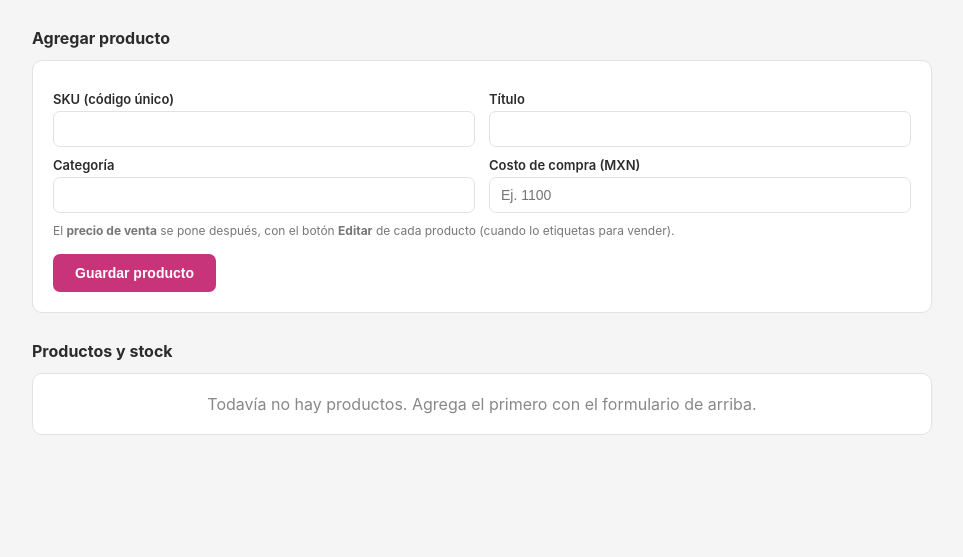
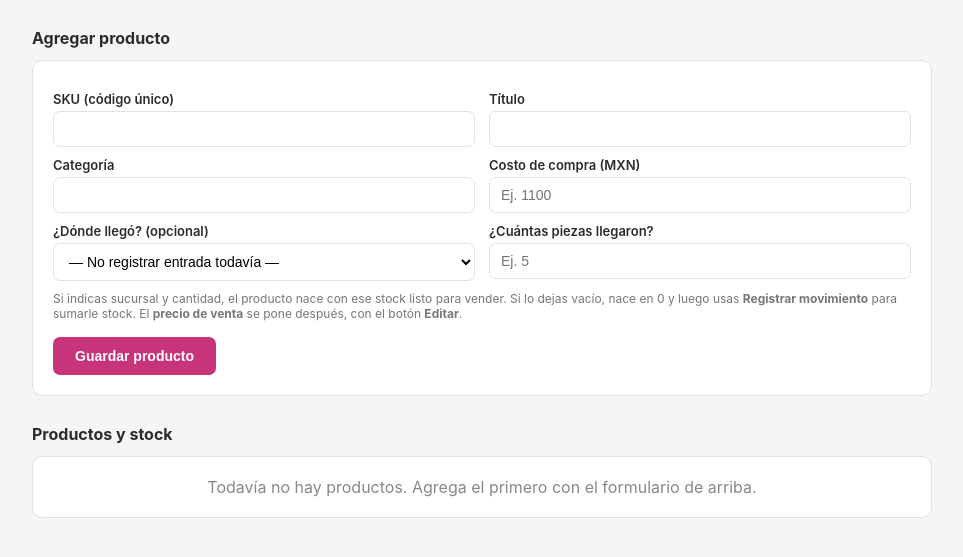
Before and after one commit to yuvalbaryosefp-alt/isha-wear-pos, a FastAPI app: template templates/index.html in a window 1280 px wide. Shown: the part 94-651 px from the top of the page, without its empty margins (158-1121 px from the left). Run offline with FastAPI, Linux system fonts and the light colour scheme; the template is opened without the code that fills it, so the values that code supplies are empty.

Commit message:
Permitir registrar stock inicial al mismo tiempo que se da de alta un producto
Antes había que crear el producto (nacía con stock 0) y luego ir
aparte a "Registrar movimiento" para sumarle piezas — confundía,
sobre todo pensando en el conteo físico repetido cientos de veces.
Ahora el formulario "Agregar producto" tiene campos opcionales de
sucursal y cantidad; si se llenan, el producto nace con ese stock
listo para vender y queda registrado como un movimiento de entrada.

```diff
--- a/app/main.py
+++ b/app/main.py
@@ -293,9 +293,13 @@ def crear_producto(
     titulo: str = Form(...),
     categoria: str = Form(""),
     costo: str = Form(""),
+    sucursal_inicial: str = Form(""),   # opcional: dónde llegó la mercancía
+    cantidad_inicial: str = Form(""),   # opcional: cuántas piezas llegaron
 ):
     """Da de alta un producto (momento de compra) y le crea stock en 0 en cada sucursal.
 
+    Si se indica sucursal + cantidad inicial, además registra esa entrada de una
+    vez (mismo efecto que ir después a "Registrar movimiento" → Entrada).
     El precio de venta NO se pide aquí: se define después con el botón Editar.
     """
     # Limpia los textos (quita espacios sobrantes).
@@ -305,6 +309,13 @@ def crear_producto(
 
     # Convierte el costo a número (None si viene vacío o mal escrito).
     costo_valor = parsear_dinero(costo)
+
+    # La cantidad inicial es opcional: si viene vacía o es 0, no se registra entrada.
+    try:
+        cantidad_inicial_num = int(cantidad_inicial.strip()) if cantidad_inicial.strip() else 0
+    except ValueError:
+        cantidad_inicial_num = 0
+    sucursal_inicial_id = int(sucursal_inicial) if sucursal_inicial.strip() else None
 
     try:
         # Todo dentro de una transacción: o se guarda todo, o nada.
@@ -322,10 +333,23 @@ def crear_producto(
             )).scalars().all()
 
             for suc_id in sucursal_ids:
+                # Si esta es la sucursal donde llegó la mercancía, ya nace con
+                # esa cantidad; las demás sucursales nacen en 0, como siempre.
+                cantidad_inicial_suc = (
+                    cantidad_inicial_num if suc_id == sucursal_inicial_id else 0
+                )
                 conn.execute(text(
                     "INSERT INTO stock (producto_id, sucursal_id, cantidad) "
-                    "VALUES (:producto_id, :sucursal_id, 0)"
-                ), {"producto_id": nuevo_id, "sucursal_id": suc_id})
+                    "VALUES (:producto_id, :sucursal_id, :cantidad)"
+                ), {"producto_id": nuevo_id, "sucursal_id": suc_id, "cantidad": cantidad_inicial_suc})
+
+            # Si hubo cantidad inicial, deja rastro en el historial de movimientos
+            # (igual que una entrada normal), para que quede trazable.
+            if sucursal_inicial_id is not None and cantidad_inicial_num > 0:
+                conn.execute(text(
+                    "INSERT INTO movimientos (producto_id, sucursal_id, tipo, delta, motivo) "
+                    "VALUES (:p, :s, 'entrada', :delta, 'alta inicial del producto')"
+                ), {"p": nuevo_id, "s": sucursal_inicial_id, "delta": cantidad_inicial_num})
 
     except IntegrityError:
         # Pasa si el SKU ya existe (regla UNIQUE). Avisamos sin romper.
--- a/templates/index.html
+++ b/templates/index.html
@@ -38,9 +38,25 @@
           <input type="text" id="costo" name="costo" placeholder="Ej. 1100">
         </div>
       </div>
+      <div class="fila-form">
+        <div>
+          <label for="sucursal_inicial">¿Dónde llegó? (opcional)</label>
+          <select id="sucursal_inicial" name="sucursal_inicial">
+            <option value="">— No registrar entrada todavía —</option>
+            {% for s in sucursales %}
+              <option value="{{ s.id }}">{{ s.nombre }}</option>
+            {% endfor %}
+          </select>
+        </div>
+        <div>
+          <label for="cantidad_inicial">¿Cuántas piezas llegaron?</label>
+          <input type="number" id="cantidad_inicial" name="cantidad_inicial" min="0" placeholder="Ej. 5">
+        </div>
+      </div>
       <p style="font-size:12px; color:#777; margin:10px 0 0">
-        El <strong>precio de venta</strong> se pone después, con el botón <strong>Editar</strong>
-        de cada producto (cuando lo etiquetas para vender).
+        Si indicas sucursal y cantidad, el producto nace con ese stock listo para vender.
+        Si lo dejas vacío, nace en 0 y luego usas <strong>Registrar movimiento</strong> para sumarle stock.
+        El <strong>precio de venta</strong> se pone después, con el botón <strong>Editar</strong>.
       </p>
       <button type="submit">Guardar producto</button>
     </form>
```
